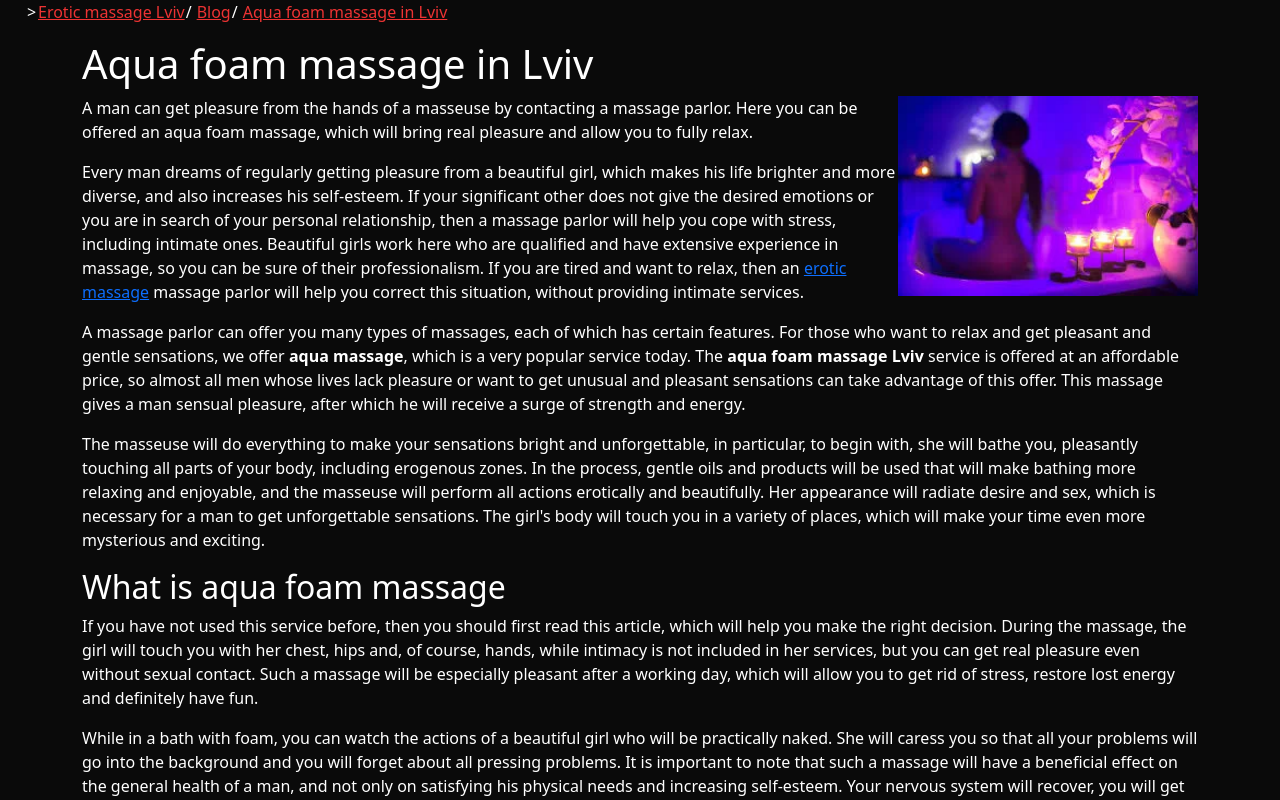
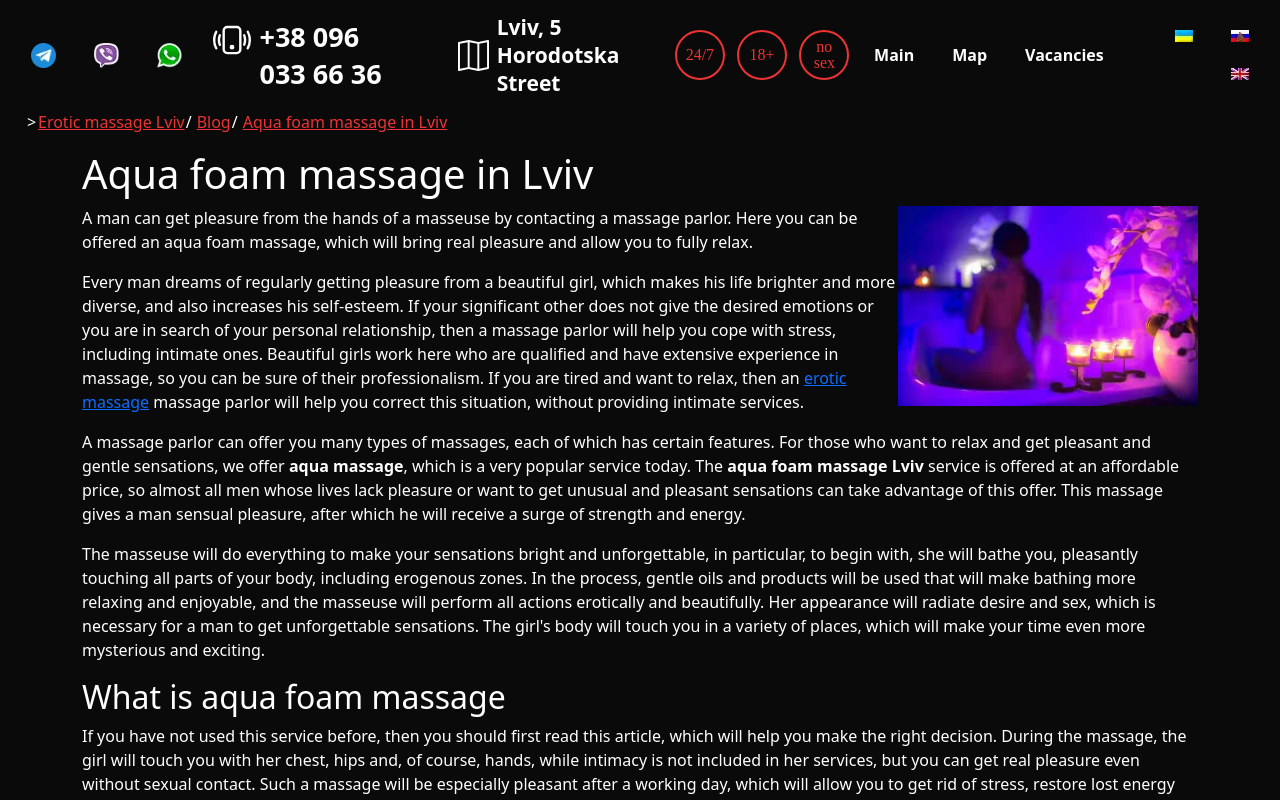
Before and after one commit to b0d/empire, a Next.js app: page /en/blog/akva-pennyj-massazh-dlya-muzhchiny-kotoryj-hochet-rasslabitsya-i-otdohnut in a window 1280 px wide. Shown: the top 800 px of the page. Built offline with nearby package versions, Linux system fonts and the light colour scheme.

Commit message:
test commit2

```diff
--- a/src/app/[locale]/blog/akva-pennyj-massazh-dlya-muzhchiny-kotoryj-hochet-rasslabitsya-i-otdohnut/page.jsx
+++ b/src/app/[locale]/blog/akva-pennyj-massazh-dlya-muzhchiny-kotoryj-hochet-rasslabitsya-i-otdohnut/page.jsx
@@ -1,9 +1,9 @@
 import "../../globals.css";
 import "./index.css";
 import Image from "next/image";
-import Header from "../../../../components/Header/index";
-import Footer from "../../../../components/Footer/index";
-import BigForm from "../../../../components/BigForm/index";
+import Header from "@/components/Header/index";
+import Footer from "@/components/Footer/index";
+import BigForm from "@/components/BigForm/index";
 import { useTranslations } from "next-intl";
 import Breadcrumbs from "@/components/Breadcrumbs";
 import sanitizeHtml from "sanitize-html";
@@ -47,6 +47,7 @@ export default function Blog12({ params: { locale } }) {
 	);
 	return (
 		<div>
+			<Header />
 			<Breadcrumbs getcontent={t("beforeModelName")} sendt={t("mainh1")} />
 			<section className='container'>
 				<h1>{t("mainh1")}</h1>
```
Also changed, not shown: src/app/[locale]/blog/bdsm-massazh-vo-lvove/page.jsx (+4 -4 lines), src/app/[locale]/blog/bodi-massazh-lvov/page.jsx (+4 -4 lines), src/app/[locale]/blog/vorotnikovyj-massazh-massazh-shei/page.jsx (+4 -4 lines), src/app/[locale]/layout.tsx (+1 -30 lines).
